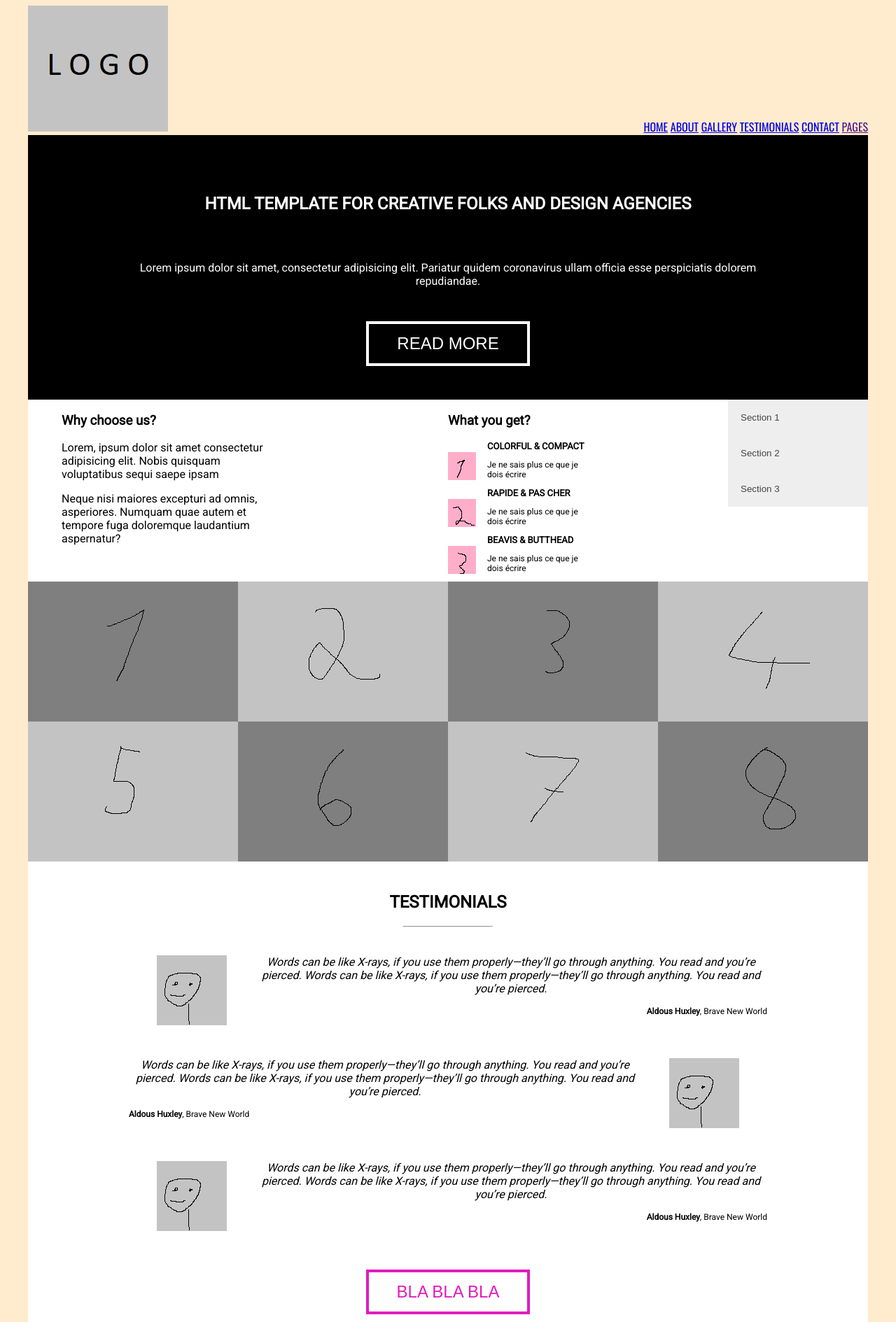
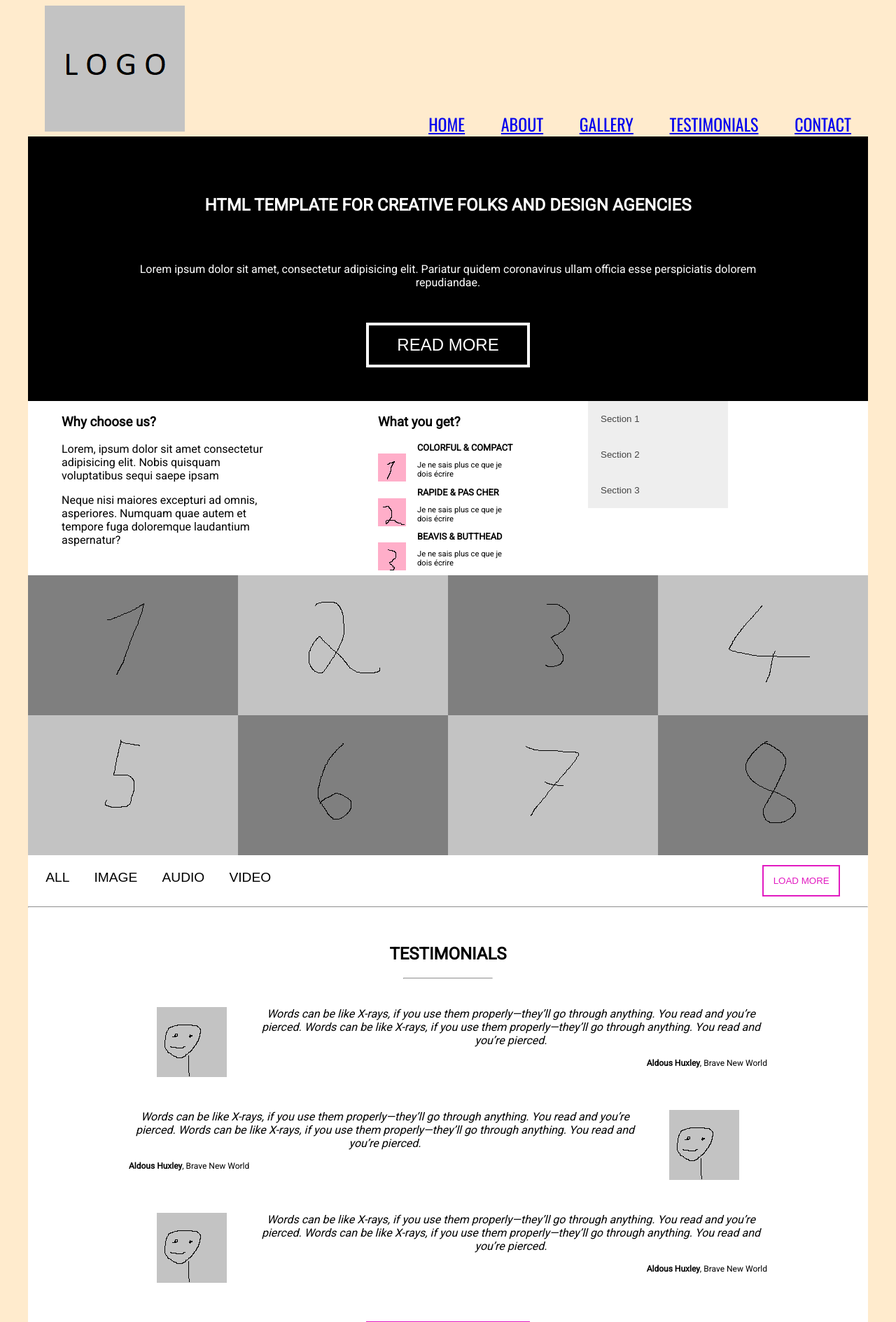
Before and after one commit to vleup/elanphp, a PHP site: page / in a window 1280 px wide. Shown: the top 1889 px of the page at 70% size. Run offline with PHP 8.4, Linux system fonts and the light colour scheme.

Commit message:
aprem26-03

```diff
--- a/front/vibes/index.html
+++ b/front/vibes/index.html
@@ -6,7 +6,6 @@
         <link rel="stylesheet" href="style.css">
         <link href="https://fonts.googleapis.com/css?family=Oswald|Roboto&display=swap" rel="stylesheet">
         <title>Exercice Vibe</title>
-
     </head>
     <body>
     <div id="wrapper">
@@ -18,7 +17,6 @@
                 <a href="#gallery">GALLERY</a>
                 <a href="#article1">TESTIMONIALS</a>
                 <a href="#contact">CONTACT</a>
-                <a href="">PAGES</a>
             </nav>
         </header>
         <main class="flexdown">
@@ -53,24 +51,15 @@
                 </article>
                 <div id="titles">
                     <button class="accordion">Section 1</button>
-                    <div>
-                        <p class="panelhidden">Lorem ipsum dolor, sit amet consectetur adipisicing elit. Sint quis esse saepe quam, eius odio aperiam qui unde perspiciatis veritatis veniam.
-                            Similique praesentium soluta saepe tempore distinctio facere vero labore.</p>
-                    </div>
+                    <p class="panel">Lorem ipsum dolor, sit amet consectetur adipisicing elit. Sint quis esse saepe quam, eius odio aperiam qui unde perspiciatis veritatis veniam.
+                        Similique praesentium soluta saepe tempore distinctio facere vero labore.</p>
                     <button class="accordion">Section 2</button>
-                    <div>
-                        <p class="panelhidden">Lorem ipsum dolor sit amet consectetur adipisicing elit. Consectetur asperiores cum molestias obcaecati aliquam? Exercitationem animi a,
-                            doloremque vitae facilis eius veritatis, modi illum iure, dolor enim ad neque adipisci!</p>
-                    </div>
+                    <p class="panel">Lorem ipsum dolor sit amet consectetur adipisicing elit. Consectetur asperiores cum molestias obcaecati aliquam? Exercitationem animi a,
+                        doloremque vitae facilis eius veritatis, modi illum iure, dolor enim ad neque adipisci!</p>
                     <button class="accordion">Section 3</button>
-                    <div>
-                        <p class="panelhidden">Lorem ipsum dolor sit amet consectetur adipisicing elit. Nihil blanditiis illo ad reprehenderit commodi corporis aliquid,
-                            doloribus nulla mollitia fuga necessitatibus amet deserunt sapiente cupiditate laboriosam minus. Voluptatum, corrupti ab.</p>
-                    </div>
+                    <p class="panel">Lorem ipsum dolor sit amet consectetur adipisicing elit. Nihil blanditiis illo ad reprehenderit commodi corporis aliquid,
+                        doloribus nulla mollitia fuga necessitatibus amet deserunt sapiente cupiditate laboriosam minus. Voluptatum, corrupti ab.</p>
                 </div>
-                <script>
-
-                </script>
             </section>
             <section id="gallery">
                 <img src="gallery1.png" alt="image 1">
@@ -81,6 +70,15 @@
                 <img src="gallery6.png" alt="image 6">
                 <img src="gallery7.png" alt="image 7">
                 <img src="gallery8.png" alt="image 8">
+                <div>
+                    <button id="all" class="sorting">all</button>
+                    <button id="image" class="sorting">image</button>
+                    <button id="audio" class="sorting">audio</button>
+                    <button id="video" class="sorting">video</button>
+                    <button id="more">load more</button>
+                    <hr>
+                </div>
+
             </section>
             <article id="article1" class="central white">
                 <h2>TESTIMONIALS</h2><hr>
--- a/front/vibes/script.js
+++ b/front/vibes/script.js
@@ -1,18 +1,12 @@
 $(document).ready(function() {
-    $("accordion").click(function(){
-        $(panel).toggle("")
+    $('.accordion').next('p').hide();
+    $('.accordion').click(function() {
+      if($(this).next('p').is(':hidden')) {
+        $('.accordion').next('p').slideUp('slow');
+        $(this).next('p').slideToggle('slow');
+      }
+      else {
+        $(this).next('p').slideToggle('slow');
+      }
     });
 });
-/* var acc = document.getElementsByClassName("accordion");
-                    var i;
-                    for (i = 0; i < acc.length; i++) {
-                      acc[i].addEventListener("click", function() {
-                        this.classList.toggle("active");
-                        var panel = this.nextElementSibling;
-                        if (panel.style.display === "block") {
-                          panel.style.display = "none";
-                        } else {
-                          panel.style.display = "block";
-                        }
-                      });
-                    }*/
--- a/front/vibes/style.css
+++ b/front/vibes/style.css
@@ -3,6 +3,7 @@
 }
 body {
     background-color: blanchedalmond;
+    font-size: 16px;
 }
 #wrapper {
     max-width: 1200px;
@@ -14,6 +15,11 @@ header {
     align-items: flex-end;
     justify-content: space-between;
     font-family: 'Oswald', sans-serif;
+}
+header a {
+    padding-left: 1em;
+    padding-right: 1em;
+    font-size: 1.5em;
 }
 main {
     width: 100%;
@@ -33,6 +39,7 @@ main {
     background-color: black;
     color: white;
     border: 4px solid white;
+    cursor: pointer;
 }
 #stuff {
     justify-content: space-between;
@@ -57,11 +64,11 @@ main {
     padding-right: 1em;
 }
 #wyg h4 {
-    font-size: 13px;
+    font-size: 0.8em;
     margin: 0;
 }
 #wyg p {
-    font-size: 12px;
+    font-size: 0.7em;
 }
 #titles {
     max-width: 400px;
@@ -70,6 +77,26 @@ main {
     display: flex;
     flex-wrap: wrap;
     width: 100%;
+}
+#gallery div {
+    background-color: white;
+    width: 100%;
+}
+#more {
+    background-color: white;
+    color: #e21bc1;
+    border: 2px solid #e21bc1;
+    margin-top: 1em;
+    text-transform: uppercase;
+    padding: 1em;
+    float: right;
+    cursor: pointer;
+    margin-right: 3em;
+    margin-bottom: 1em;
+}
+#gallery hr {
+    width: 100%;
+    background-color: white;
 }
 hr {
     width: 8em;
@@ -92,6 +119,7 @@ hr {
     color: #e21bc1;
     border: 4px solid #e21bc1;
     margin-top: 1em;
+    cursor: pointer;
 }
 #article2 {
     padding-left: 7em;
@@ -108,6 +136,7 @@ hr {
     color: #e21bc1;
     border: 4px solid #e21bc1;
     margin-top: 1em;
+    cursor: pointer;
 }
 #contact {
     padding-left: 3em;
@@ -131,6 +160,7 @@ hr {
     color: white;
     font-size: 16px;
     padding: 10px 0px;
+    cursor: pointer;
 }
 #contact label {
     text-align: left;
@@ -190,15 +220,9 @@ footer a:visited {
   .accordion:hover {
     background-color: #ccc;
   }
-  .panelhidden {
+  .panel {
     padding: 0 18px;
     overflow: hidden;
-    display: none;
-  }
-  .panelshown {
-    padding: 0 18px;
-    overflow: hidden;
-    display: initial;
   }
   .flexdown {
       display: flex;
@@ -226,6 +250,19 @@ footer a:visited {
     background-color: black;
     width: 100%;
   }
+  .sorting {
+      background-color: white;
+      color: black;
+      border: none;
+      text-transform: uppercase;
+      cursor: pointer;
+      font-size: 1.2em;
+      margin-top: 1em;
+      margin-left: 1em;
+  }
+  .sorting:hover {
+      color: #e21bc1;
+  }
   @media all and (max-width: 1024px) {
       #gallery {
           justify-content: center;
```
Also changed, not shown: front/echec/chess.php (+5 -5 lines).
